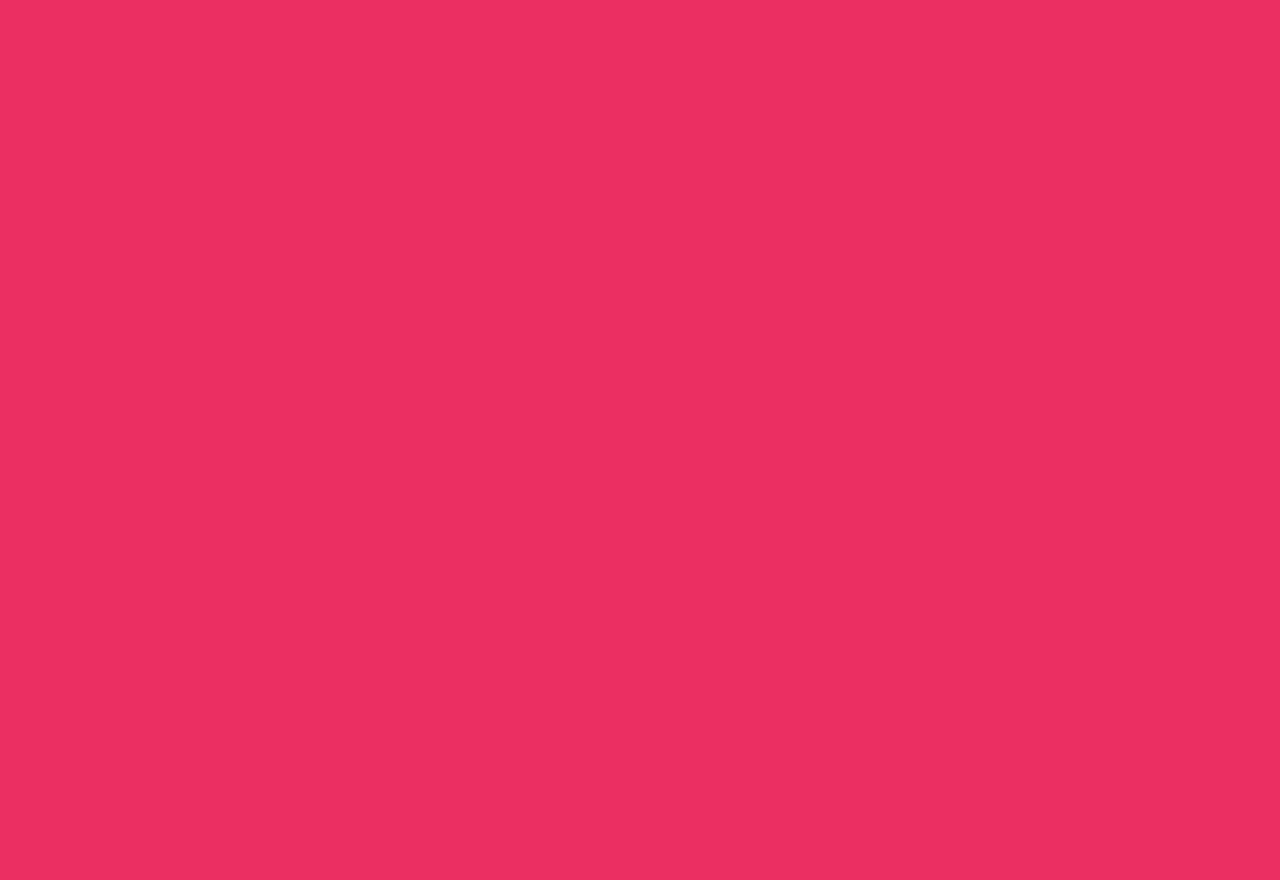
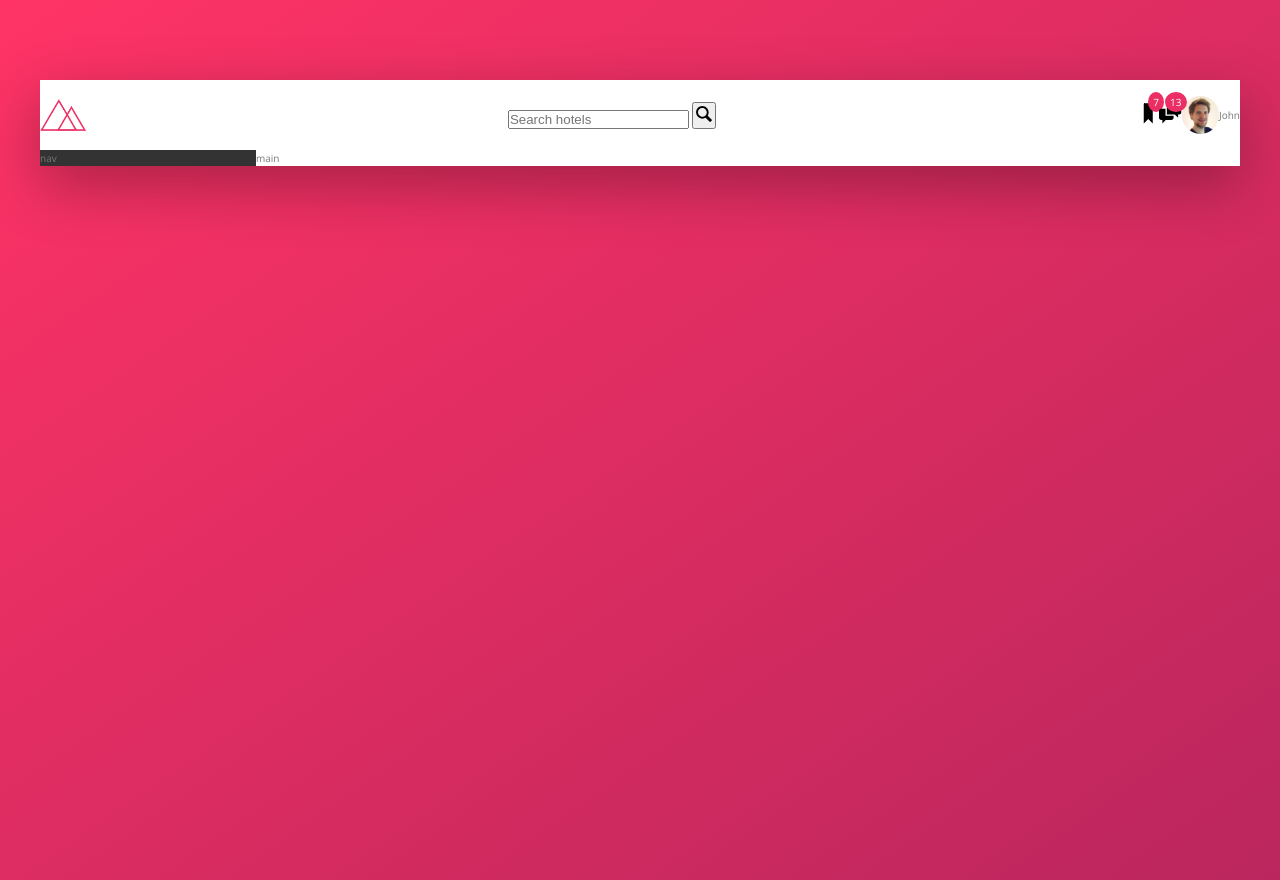
Before and after one commit to Guilllemain/booking-page, a website: page index.html in a window 1280 px wide. Before the commit the page ends 800 px from the top, so only its background shows below. Drawn offline with nearby package versions, Linux system fonts and the light colour scheme.

Commit message:
Working on the header

```diff
--- a/index.html
+++ b/index.html
@@ -11,6 +11,44 @@
         <title>trillo &mdash; Your all-in-one booking app</title>
     </head>
     <body>
-
+        <div class="container">
+            <header class="header">
+                <img src="img/logo.png" alt="trillo logo" class="logo">
+                <form action="#" class="search">
+                    <input type="text" class="search__input" placeholder="Search hotels">
+                    <button class="search__button">
+                        <svg class="search__icon">
+                            <use xlink:href="img/sprite.svg#icon-magnifying-glass"></use>
+                        </svg>
+                    </button>
+                </form>
+                <nav class="user-nav">
+                    <div class="user-nav__icon-box">
+                        <svg class="user-nav__icon">
+                            <use xlink:href="img/sprite.svg#icon-bookmark"></use>
+                        </svg>
+                        <span class="user-nav__notification">7</span>
+                    </div>
+                    <div class="user-nav__icon-box">
+                        <svg class="user-nav__icon">
+                            <use xlink:href="img/sprite.svg#icon-chat"></use>
+                        </svg>
+                        <span class="user-nav__notification">13</span>
+                    </div>
+                    <div class="user-nav__user">
+                        <img src="img/user.jpg" class="user-nav__user-photo" alt="User photo">
+                        <span class="user-nav__user-name">John</span>
+                    </div>
+                </nav>
+            </header>
+            <div class="content">
+                <nav class="sidebar">
+                    nav
+                </nav>
+                <main class="hotel-view">
+                    main
+                </main>
+            </div>
+        </div>
     </body>
 </html>
--- /dev/null
+++ b/sass/_base.scss
@@ -0,0 +1,37 @@
+:root {
+	--color-pink: #eb2f64;
+	--color-pink-light: #FF3366;
+	--color-pink-dark: #BA265D;
+	--color-grey-light-1: #faf9f9;
+	--color-grey-light-2: #f4f2f2;
+	--color-grey-light-3: #f0eeee;
+	--color-grey-light-4: #ccc;
+	--color-grey-dark-1: #333;
+	--color-grey-dark-2: #777;
+	--color-grey-dark-3: #999;
+
+	--shadow-dark: 0 2rem 6rem rgba(0, 0, 0, .3);
+}
+* {
+	margin: 0;
+	padding: 0;
+}
+
+*, *::before, *::after {
+	box-sizing: inherit;
+}
+
+html {
+	box-sizing: border-box;
+	font-size: 62.5%;
+}
+
+body {
+	min-height: 100vh;
+	color: var(--color-grey-dark-2);
+	font-family: 'Open Sans', sans-serif;
+	font-weight: 400;
+	line-height: 1.6;
+	background-image: linear-gradient(to right bottom, var(--color-pink-light), var(--color-pink-dark));
+	background-size: cover;
+}
--- /dev/null
+++ b/sass/_components.scss
@@ -0,0 +1,51 @@
+//// LOGO
+.logo {
+	height: 3.25rem;
+}
+
+//// SEARCH
+.search {
+	&__input {
+
+	}
+	&__button {
+
+	}
+	&__icon {
+		height: 2rem;
+		width: 2rem;
+	}
+}
+
+//// USER NAVIGATION
+.user-nav {
+	display: flex;
+	align-items: center;
+	&__icon-box {
+		position: relative;
+	}
+	&__icon {
+		height: 2.25rem;
+		width: 2.25rem;
+	}
+	&__notification {
+		position: absolute;
+		top: -1rem;
+		right: -.5rem;
+		padding: .2rem .5rem;
+		background-color: var(--color-pink);
+		color: white;
+		border-radius: 50%;
+	}
+	&__user {
+		display: flex;
+		align-items: center;
+	}
+	&__user-photo {
+		height: 3.75rem;
+		border-radius: 50%;
+	}
+	&__user-name {
+
+	}
+}
--- /dev/null
+++ b/sass/_layout.scss
@@ -0,0 +1,29 @@
+.container {
+	max-width: 120rem;
+	margin: 8rem auto;
+	background-color: var(--color-grey-light-1);
+	box-shadow: var(--shadow-dark);
+}
+
+.header {
+	display: flex;
+	align-items: center;
+	justify-content: space-between;
+	height: 7rem;
+	background-color: white;
+	border-bottom: var(--color-grey-light-2);
+}
+
+.content {
+	display: flex;
+}
+
+.sidebar {
+	flex: 0 0 18%;
+	background-color: var(--color-grey-dark-1);
+}
+
+.hotel-view {
+	flex: 1;
+	background-color: white;
+}
--- a/sass/main.scss
+++ b/sass/main.scss
@@ -1,26 +1,3 @@
-/*
-COLORS
-
-Primary: #eb2f64
-Primary light: #FF3366
-Primary dark: #BA265D
-
-Grey light 1: #faf9f9
-Grey light 2: #f4f2f2
-Grey light 3: #f0eeee
-Grey light 4: #ccc
-
-Grey dark 1: #333
-Grey dark 2: #777
-Grey dark 3: #999
-
-*/
-
-* {
-	margin: 0;
-	padding: 0;
-}
-
-body {
-	background-color: #eb2f64;
-}
+@import 'base';
+@import 'layout';
+@import 'components';
```
Also changed, not shown: css/style.css.
